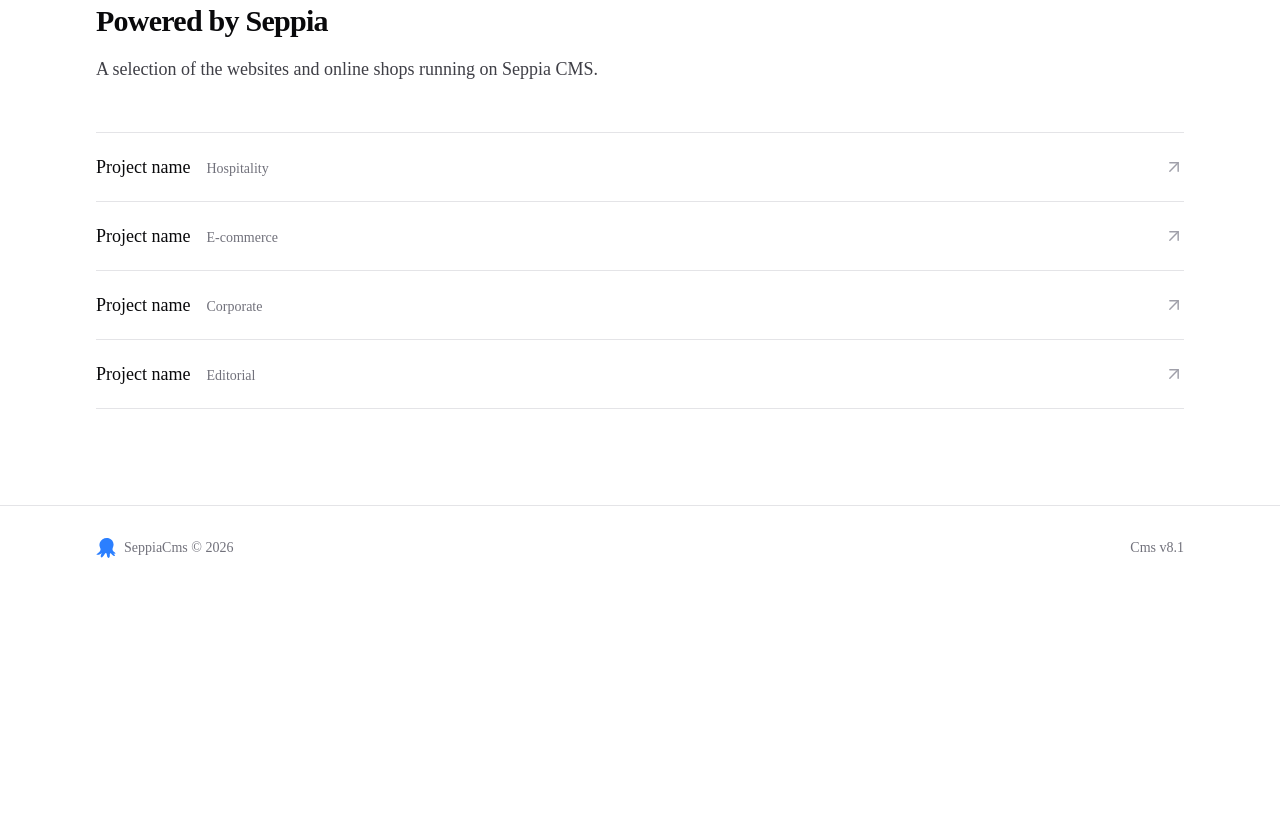
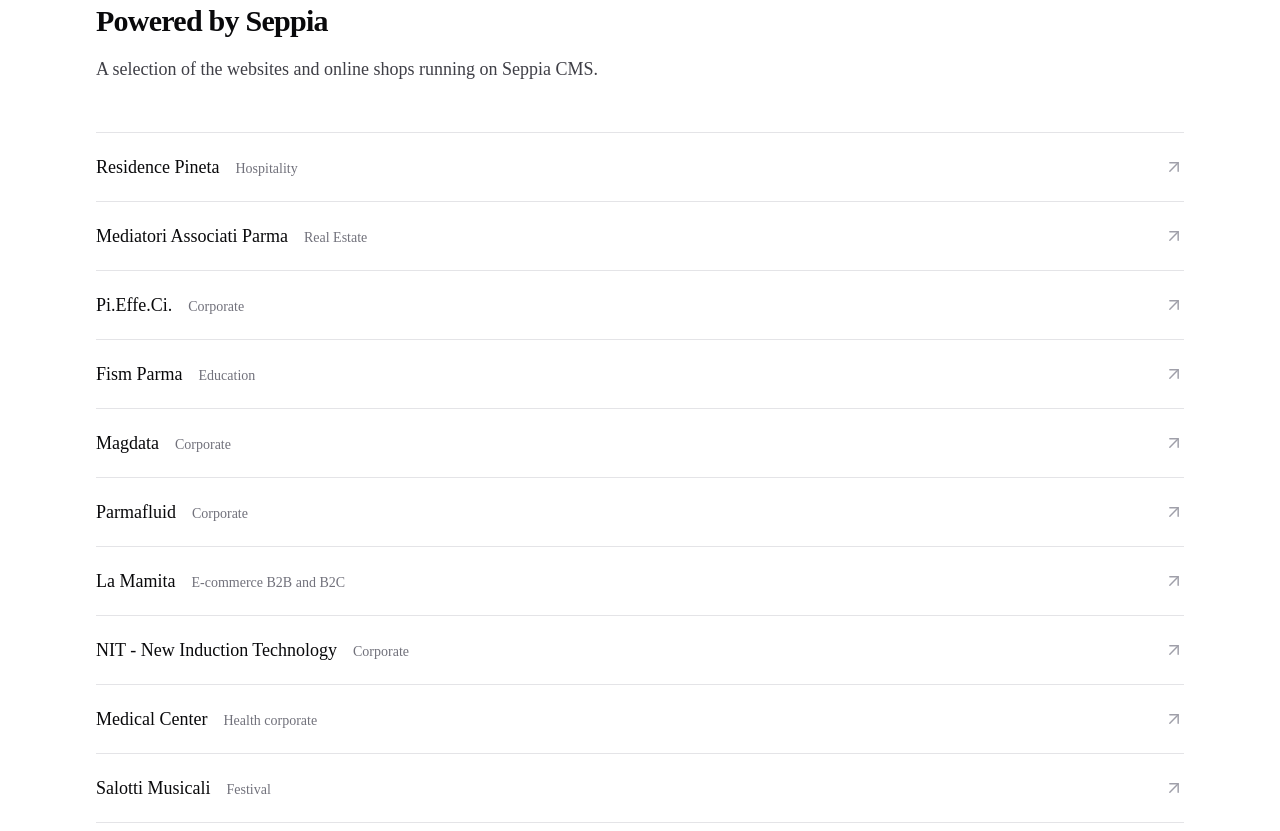
Before and after one commit to AleBonatti/alessandrobonatti.com, an Astro site: page /seppia-cms in a window 1280 px wide. Shown: the part 1989-2820 px from the top of the page. Before the commit the page ends 2579 px from the top, so only its background shows below. Built offline with nearby package versions, Linux system fonts and the light colour scheme; Astro itself is replaced by a stand-in of ours.

Commit message:
completing Seppia

```diff
--- a/src/pages/seppia-cms.astro
+++ b/src/pages/seppia-cms.astro
@@ -77,12 +77,18 @@ const features: Feature[] = [
 
 const stack = ['Laravel 13', 'Vue 3', 'Tailwind CSS 4', 'TipTap', 'MySQL'];
 
-// TODO: placeholders copied from the original (routes/web.php): replace with real projects.
+// Websites and shops running on Seppia CMS (shown in "Powered by Seppia").
 const projects: Project[] = [
-  { name: 'Project name', sector: 'Hospitality', url: 'https://example.com' },
-  { name: 'Project name', sector: 'E-commerce', url: 'https://example.com' },
-  { name: 'Project name', sector: 'Corporate', url: 'https://example.com' },
-  { name: 'Project name', sector: 'Editorial', url: 'https://example.com' },
+  { name: 'Residence Pineta', sector: 'Hospitality', url: 'https://residencepineta.it' },
+  { name: 'Mediatori Associati Parma', sector: 'Real Estate', url: 'https://www.mediatoriassociati.it' },
+  { name: 'Pi.Effe.Ci.', sector: 'Corporate', url: 'https://www.pieffeci.com' },
+  { name: 'Fism Parma', sector: 'Education', url: 'https://fismparma.eu' },
+  { name: 'Magdata', sector: 'Corporate', url: 'https://www.mag-data.com' },
+  { name: 'Parmafluid', sector: 'Corporate', url: 'https://parmafluid.com' },
+  { name: 'La Mamita', sector: 'E-commerce B2B and B2C', url: 'https://www.lamamita.it' },
+  { name: 'NIT - New Induction Technology', sector: 'Corporate', url: 'https://newinduction.it' },
+  { name: 'Medical Center', sector: 'Health corporate', url: 'https://medicalcenterfidenza.it' },
+  { name: 'Salotti Musicali', sector: 'Festival', url: 'https://salottimusicaliparmensi.it' },
 ];
 
 const title = 'Seppia CMS — A content management system built for real projects';
```
